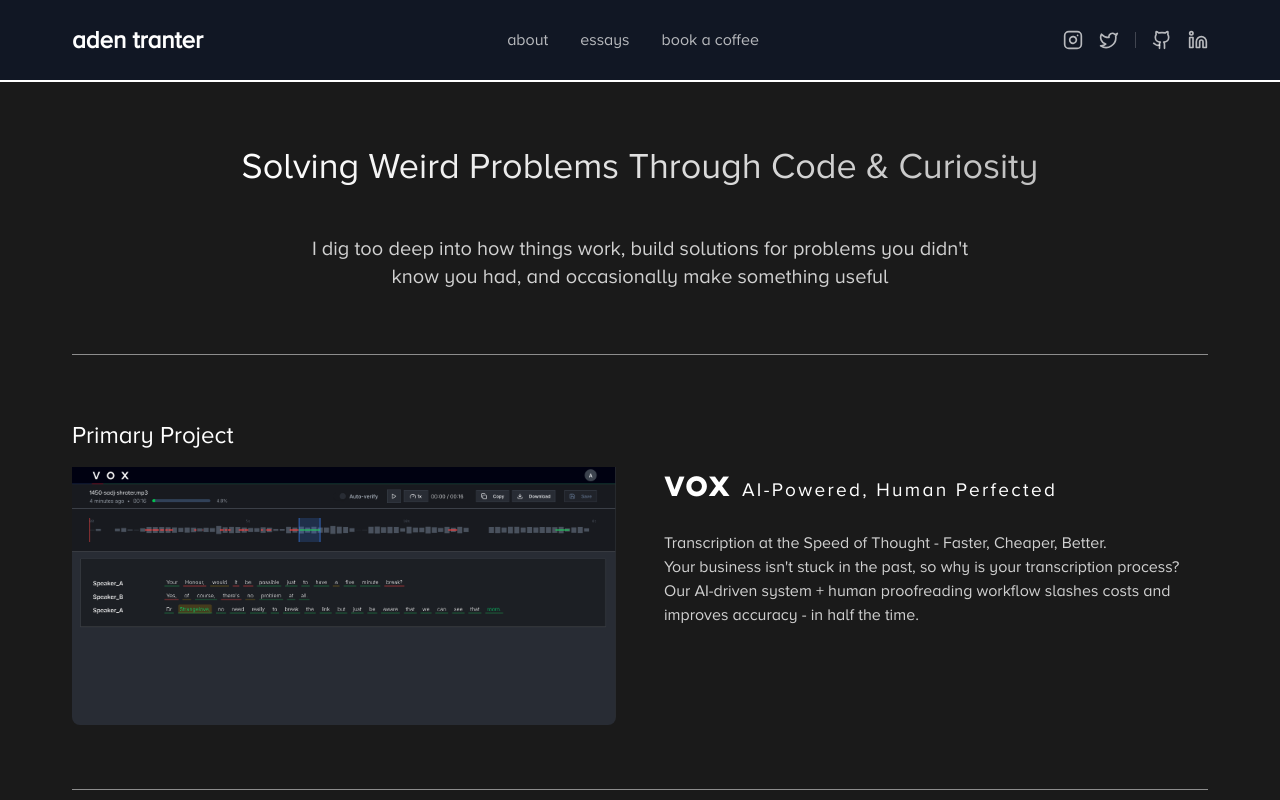
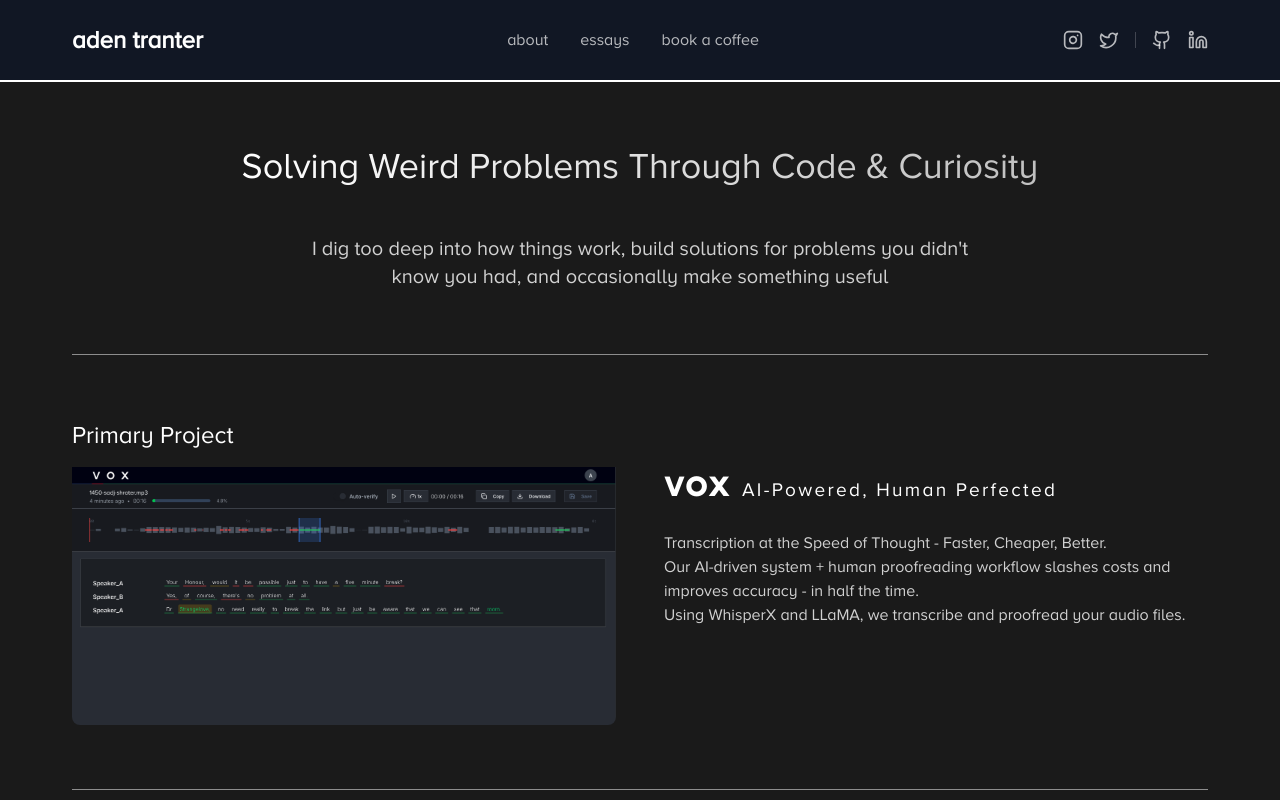
Before and after one commit to adentranter/adentranter.com, a Next.js app: page / in a window 1280 px wide. Shown: the top 800 px of the page. Built offline with nearby package versions, Linux system fonts and the light colour scheme; no server answers.

Commit message:
Update changes

```diff
--- a/src/app/page.tsx
+++ b/src/app/page.tsx
@@ -70,7 +70,7 @@
         <span className="leading-relaxed"> <Logo size="lg" />  <span className="text-[19px] ml-2 tracking-[0.122em] font-[100] ">AI-Powered, Human Perfected</span></span>
           <div className="space-y-4 text-white/80">
             <p>
-Transcription at the Speed of Thought - Faster, Cheaper, Better.<br/> Your business isn't stuck in the past, so why is your transcription process? Our AI-driven system + human proofreading workflow slashes costs and improves accuracy - in half the time.       </p>
+Transcription at the Speed of Thought - Faster, Cheaper, Better.<br/> Our AI-driven system + human proofreading workflow slashes costs and improves accuracy - in half the time. <br/> Using WhisperX and LLaMA, we transcribe and proofread your audio files.      </p>
           </div>
         </div>
       </section>
```
